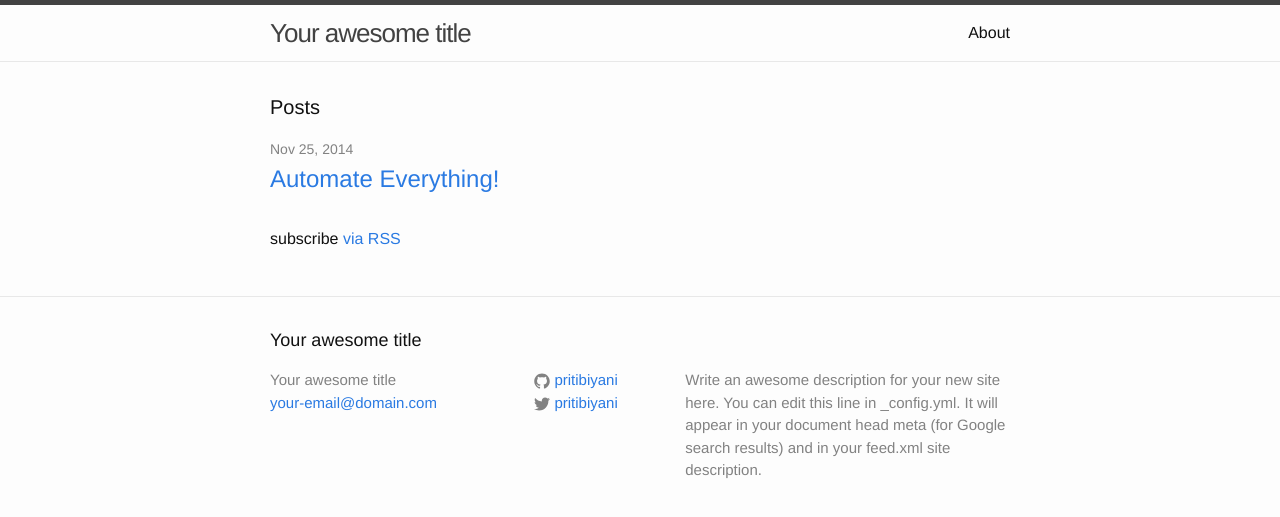
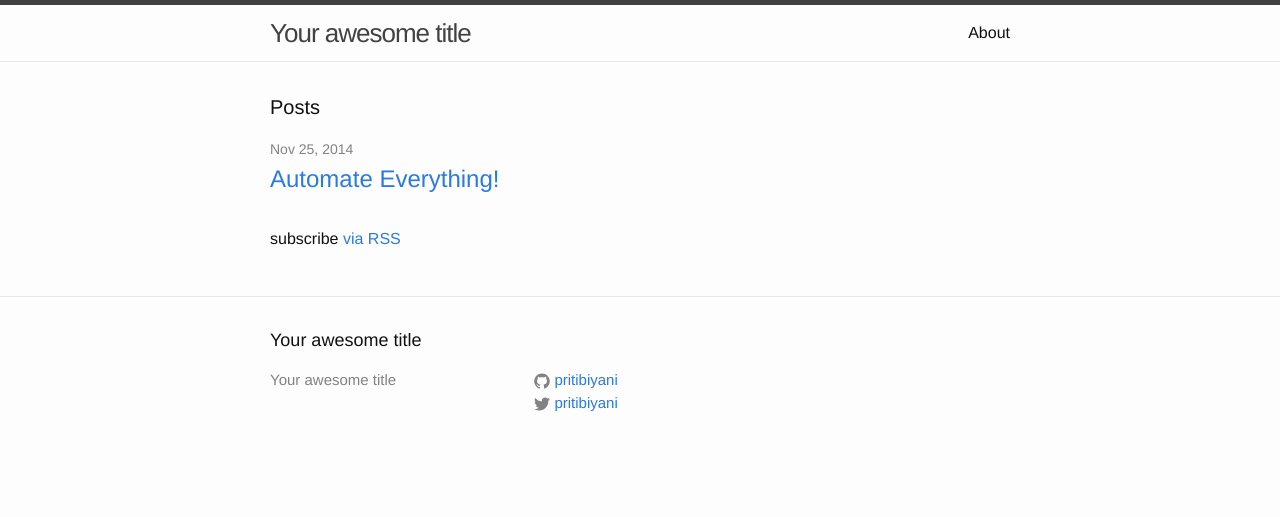
Before and after one commit to pritibiyani/pritibiyani.github.io, a Jekyll site: the page built from index.html, in a window 1280 px wide. Shown: the top 517 px of the page. Built offline with Jekyll 4.4.1, drawn with Linux system fonts in a browser that asks for light colours.

Commit message:
Removed descritption and email from config file

```diff
--- a/_config.yml
+++ b/_config.yml
@@ -1,10 +1,5 @@
 # Site settings
 title: Your awesome title
-email: your-email@domain.com
-description: > # this means to ignore newlines until "baseurl:"
-  Write an awesome description for your new site here. You can edit this
-  line in _config.yml. It will appear in your document head meta (for
-  Google search results) and in your feed.xml site description.
 baseurl: "" # the subpath of your site, e.g. /blog/
 permalink: /blog/:year/:month/:day/:title
 url: "http://pritibiyani.github.io" # the base hostname & protocol for your site
```
